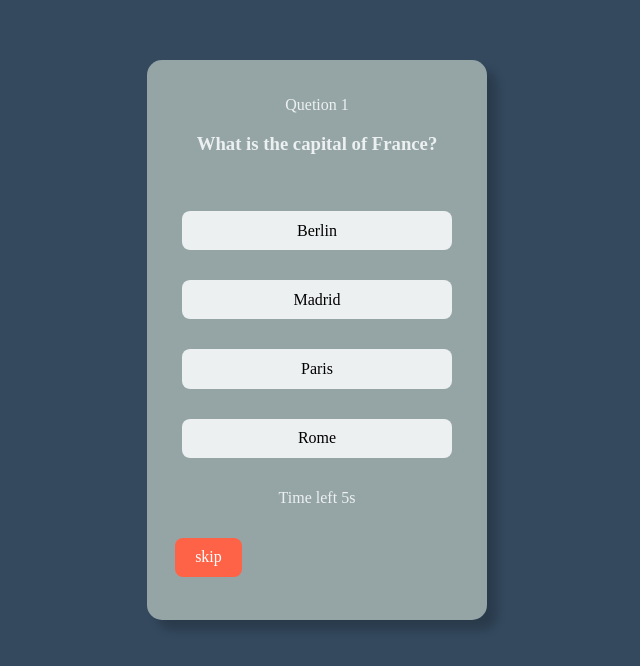
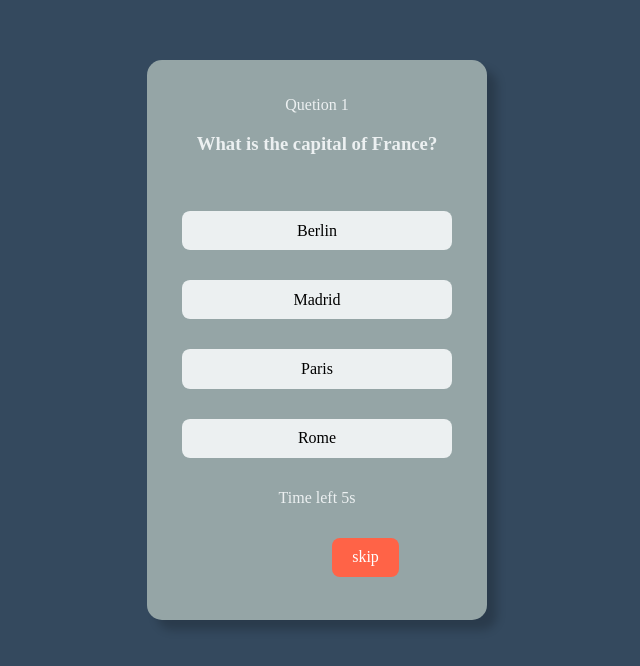
Before and after one commit to murugan001ab/quiz, a React (Vite) app: page / in a window 1280 px wide. Shown: the part 110-776 px from the top of the page, without its empty margins (323-963 px from the left). Built offline with nearby package versions, Linux system fonts and the light colour scheme.

Commit message:
change intractive 1

```diff
--- a/src/App.css
+++ b/src/App.css
@@ -80,6 +80,11 @@ button:hover {
   background-color: tomato;
   color: white;
   position: absolute;
-  right:700px;
+}
+
+@media(max-width:380px){
+  body{
+    background-color: red;
+  }
 
 }
```
